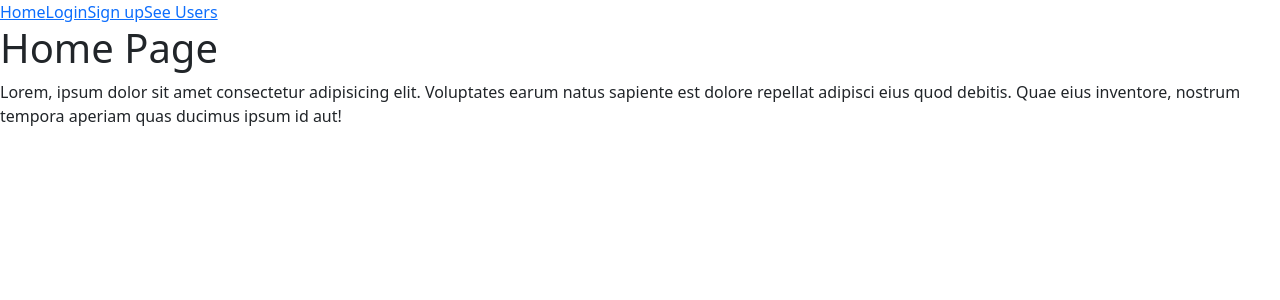
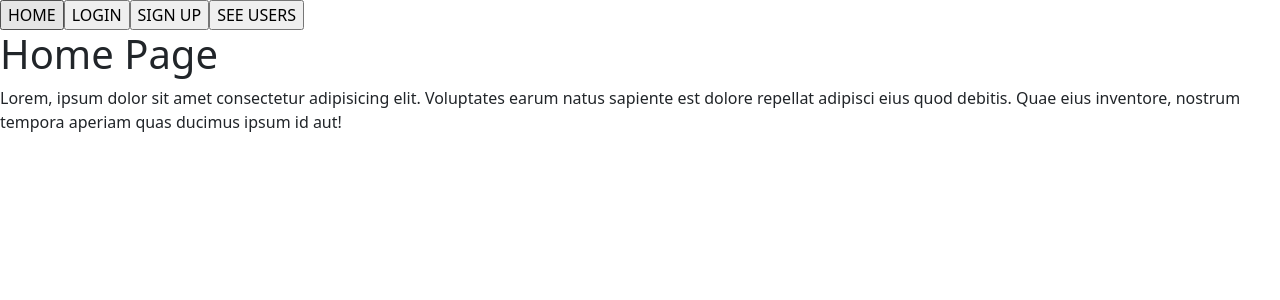
Before and after one commit to SuhasMadane/third-react-app, a React (Create React App) app: page / in a window 1280 px wide. Shown: the top 300 px of the page. Built offline with nearby package versions, Linux system fonts and the light colour scheme.

Commit message:
navigate to other pages usig

```diff
--- a/src/App.js
+++ b/src/App.js
@@ -6,12 +6,13 @@ import Home from "./pages/Home";
 import { BrowserRouter, Link, NavLink, Route, Routes } from "react-router-dom";
 import Login from "./pages/login";
 import NavigationLinks from "./pages/Navigationlinks";
+import NavigationButtons from "./pages/Navigationbuttons";
 
 function App() {
   return (
     <>
       <BrowserRouter>
-        <NavigationLinks />
+        <NavigationButtons />
         <Routes>
           <Route path="/Home" element={<Home />} />
           <Route path="/login" element={<Login />} />
--- /dev/null
+++ b/src/pages/Navigationbuttons.js
@@ -0,0 +1,26 @@
+import { useNavigate } from "react-router-dom";
+
+function NavigationButtons() {
+  const navigation = useNavigate();
+  let goToHomePage = () => {
+    navigation("/Home");
+  };
+  let goToLoginPage = () => {
+    navigation("/login");
+  };
+  let goToSignUpPage = () => {
+    navigation("/register");
+  };
+  let goToUserListPage = () => {
+    navigation("/displayUsers");
+  };
+  return (
+    <>
+      <input type="button" value="HOME" onClick={goToHomePage} />
+      <input type="button" value="LOGIN" onClick={goToLoginPage} />
+      <input type="button" value="SIGN UP" onClick={goToSignUpPage} />
+      <input type="button" value="SEE USERS" onClick={goToUserListPage} />
+    </>
+  );
+}
+export default NavigationButtons;
```
